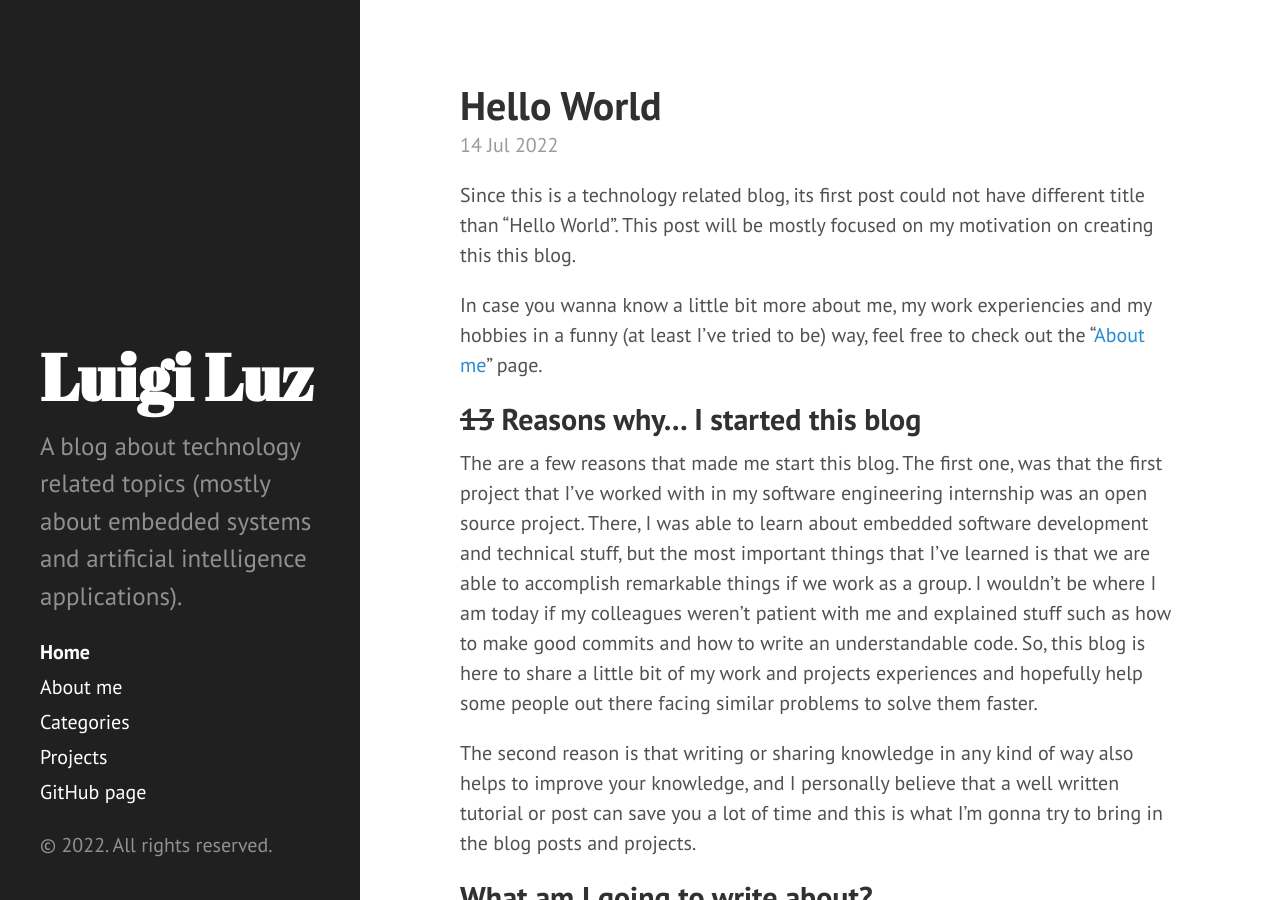
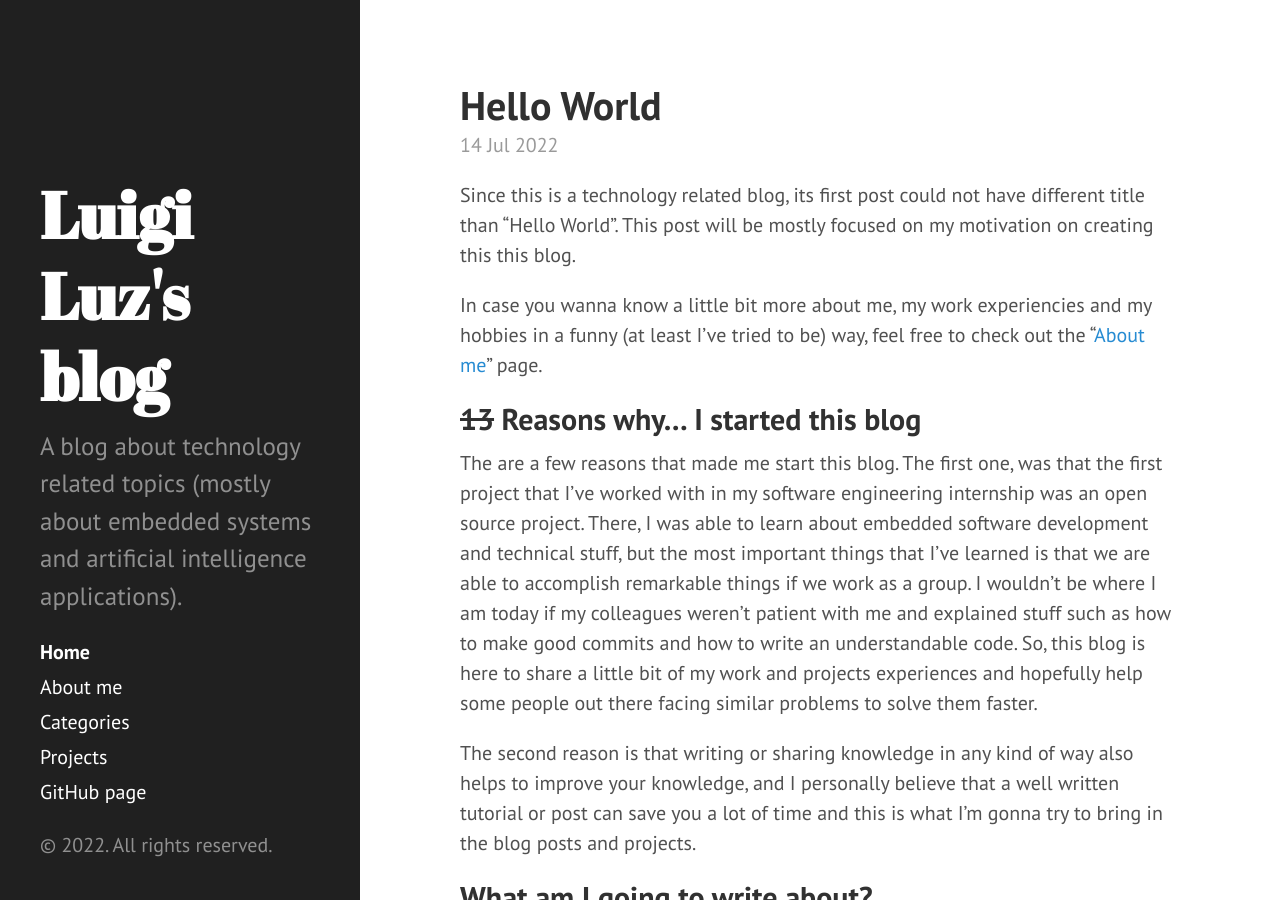
Before and after one commit to luigiluz/luigiluz.github.io, a Jekyll site: the page built from index.html, in a window 1280 px wide and 900 px high. Built offline with Jekyll 4.4.1, drawn with Linux system fonts in a browser that asks for light colours; the list of posts is cut into pages by our own code.

Commit message:
Update config with blog title

```diff
--- a/_config.yml
+++ b/_config.yml
@@ -6,7 +6,7 @@ highlighter:      rouge
 permalink:        pretty
 
 # Setup
-title:            Luigi Luz
+title:            Luigi Luz's blog
 tagline:          'Mostly about technology'
 description:      'A blog about technology related topics (mostly about embedded systems and artificial intelligence applications).'
 url:              /luigiluz.github.io/
```
